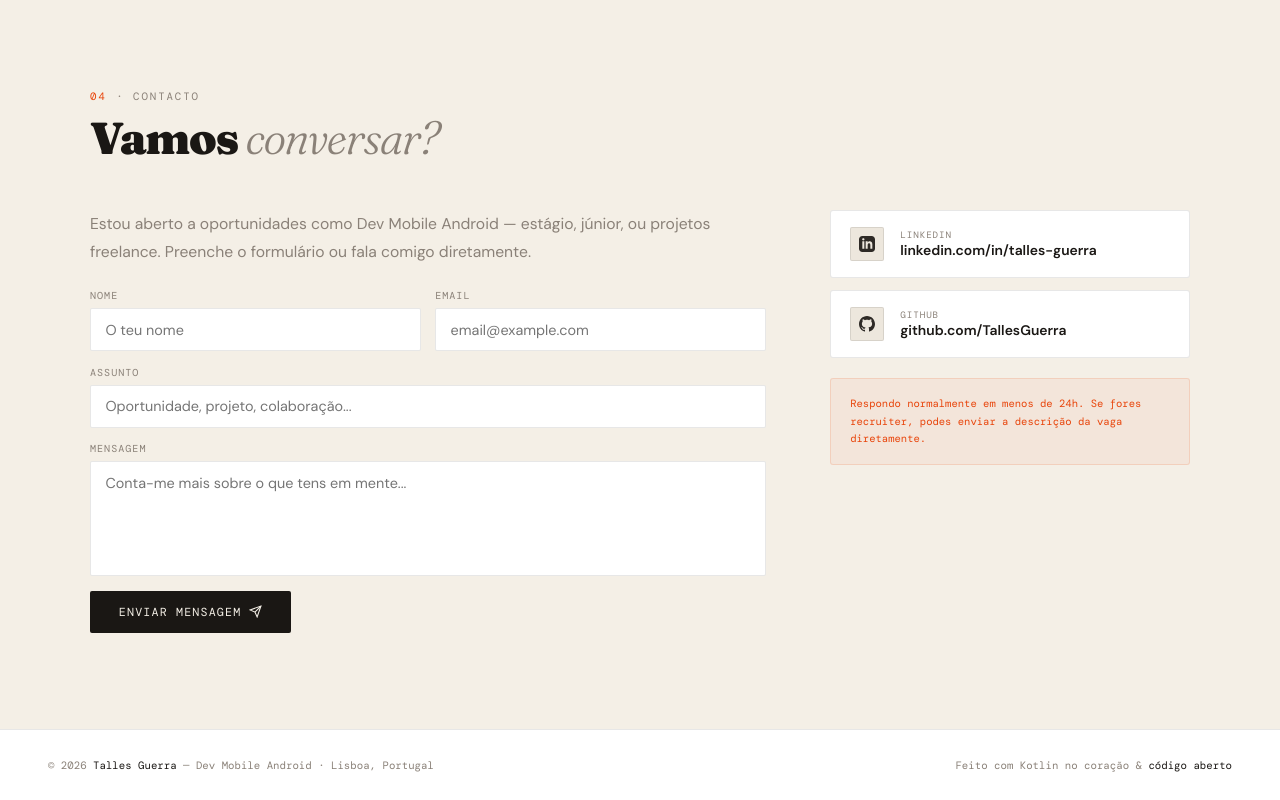
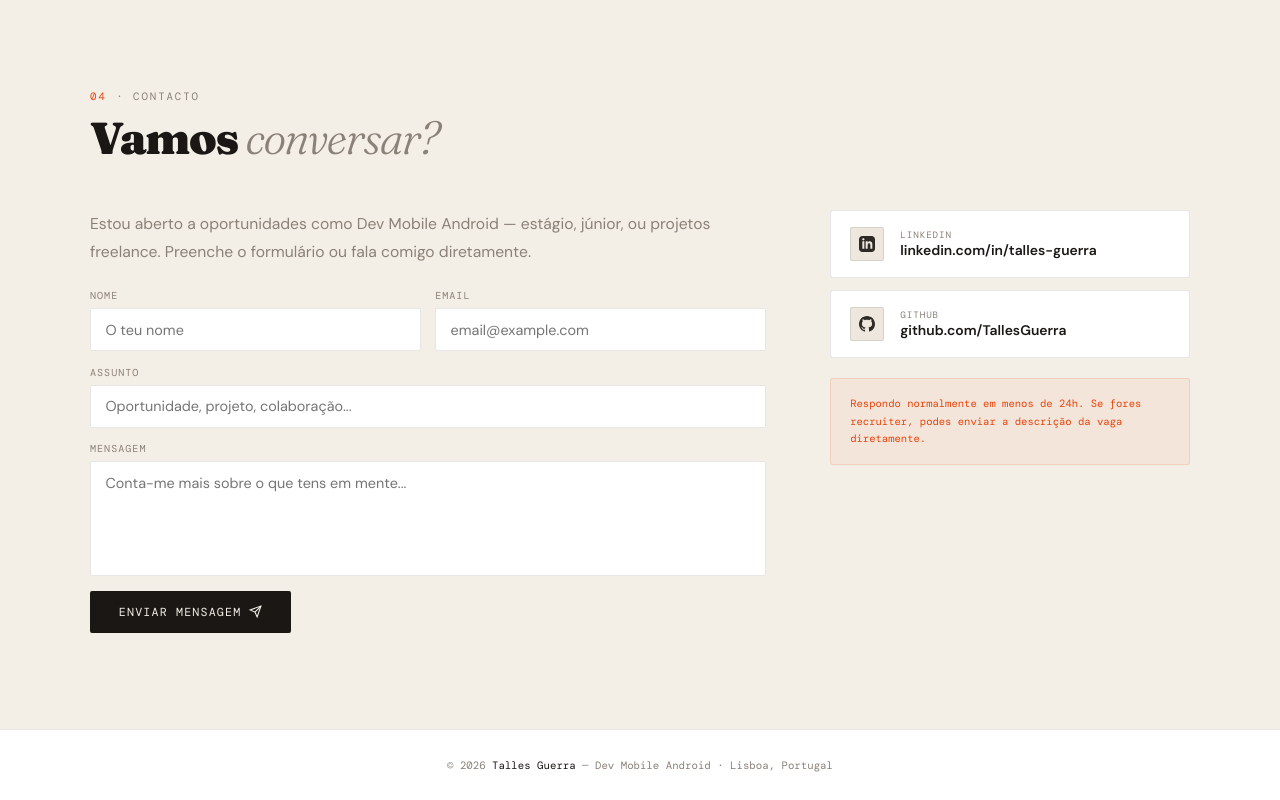
Before and after one commit to TallesGuerra/pagina-portfolio, a React (Vite) app: page / in a window 1280 px wide. Shown: the part 4444-5244 px from the top of the page. Built offline with nearby package versions, Linux system fonts and the light colour scheme.

Commit message:
style(footer): remove Kotlin phrase and center copyright line
https://claude.ai/code/session_016X3D8d1S8W5cxcmzxnoifz

```diff
--- a/src/components/Footer.jsx
+++ b/src/components/Footer.jsx
@@ -6,7 +6,6 @@ export default function Footer({ lang }) {
   return (
     <footer>
       <p>© 2026 <a href="#">Talles Guerra</a> — {tr.tagline}</p>
-      <p dangerouslySetInnerHTML={{ __html: tr.made }} />
     </footer>
   )
 }
--- a/src/i18n.js
+++ b/src/i18n.js
@@ -116,7 +116,6 @@ const translations = {
     },
     footer: {
       tagline: 'Dev Mobile Android · Lisboa, Portugal',
-      made: 'Feito com Kotlin no coração & <a href="https://github.com/TallesGuerra">código aberto</a>',
     },
   },
 
@@ -237,7 +236,6 @@ const translations = {
     },
     footer: {
       tagline: 'Mobile Android Dev · Lisbon, Portugal',
-      made: 'Made with Kotlin at heart & <a href="https://github.com/TallesGuerra">open source</a>',
     },
   },
 }
--- a/src/index.css
+++ b/src/index.css
@@ -217,7 +217,7 @@ section { padding: 6rem 3rem; }
 .contact-note p { font-family: var(--mono); font-size: .66rem; color: var(--accent); margin: 0; line-height: 1.65; }
 
 /* FOOTER */
-footer { padding: 1.75rem 3rem; border-top: 1px solid var(--border); display: flex; align-items: center; justify-content: space-between; background: var(--surface2); }
+footer { padding: 1.75rem 3rem; border-top: 1px solid var(--border); display: flex; align-items: center; justify-content: center; background: var(--surface2); }
 footer p { font-family: var(--mono); font-size: .67rem; color: var(--muted); }
 footer a { color: var(--ink); text-decoration: none; }
 footer a:hover { color: var(--accent); }
```
